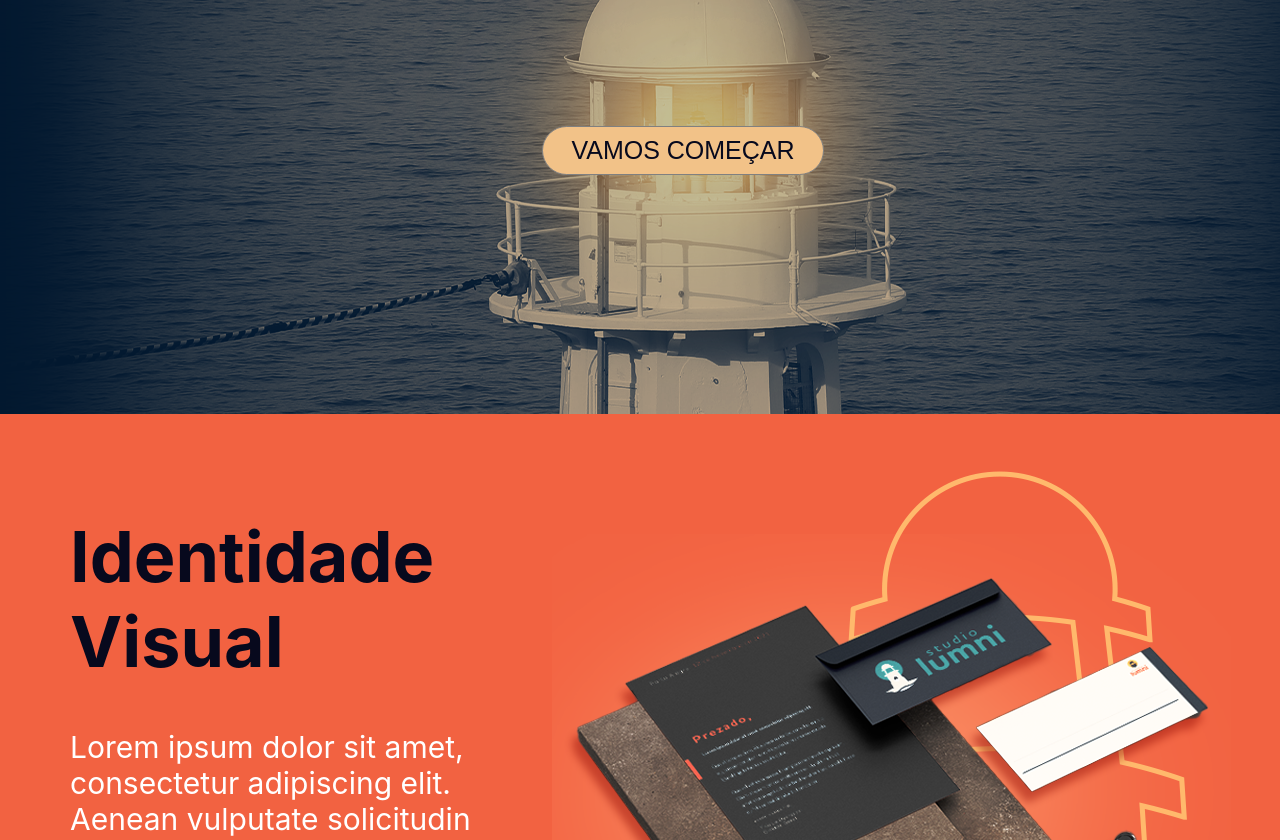
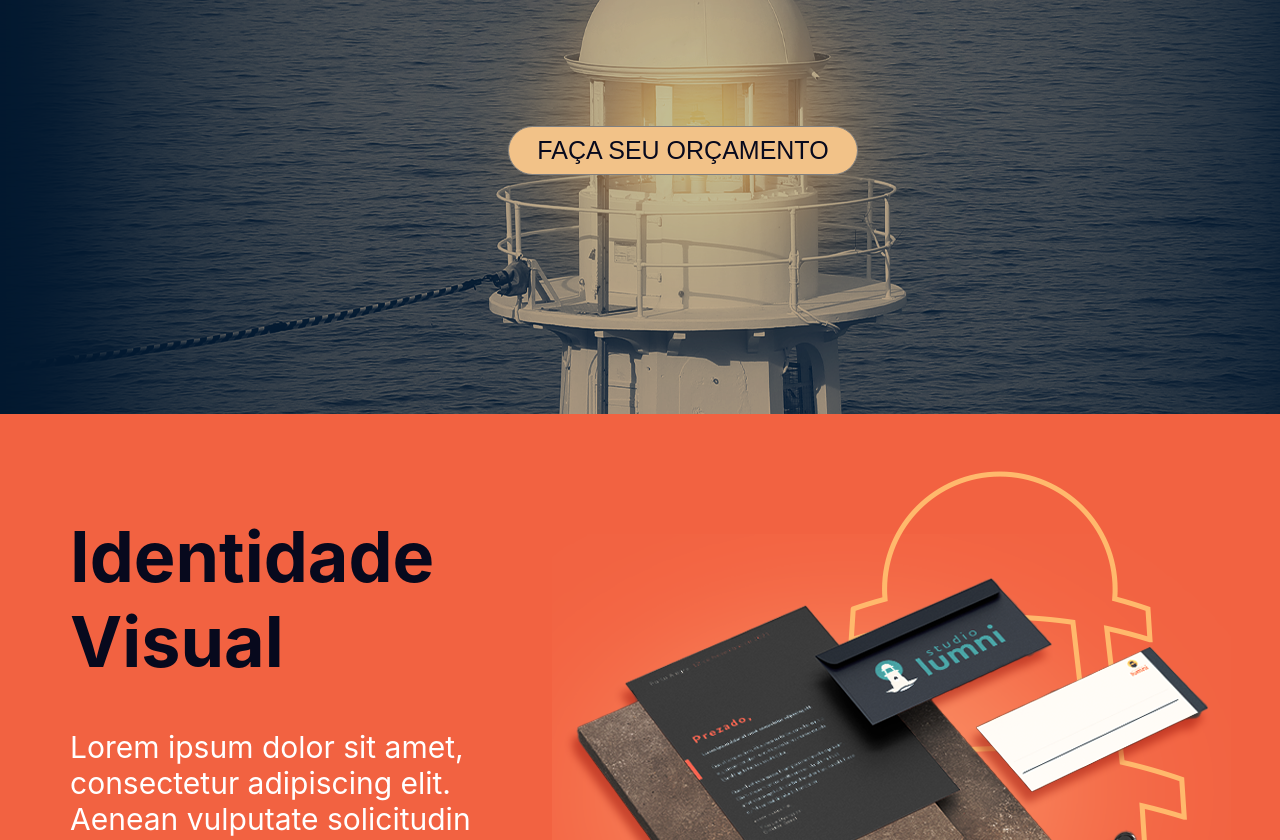
Before and after one commit to mateusbra/lumni, a React (Create React App) app: page / in a window 1280 px wide. Shown: the part 1960-2800 px from the top of the page. Built offline with nearby package versions, Linux system fonts and the light colour scheme; a web font is replaced by a local one.

Commit message:
VAMOS COMEÇAR

```diff
--- a/src/components/Custom.js
+++ b/src/components/Custom.js
@@ -10,7 +10,7 @@ function Custom(){
             <div style={{marginTop:100,marginRight:70}}>
                 <div style={{color:"#07091d",fontWeight:"bolder",fontSize:70}}>Personalizados</div>
                 <div style={{marginTop:45,color:"white",fontSize:30,maxWidth:520}}>Lorem ipsum dolor sit amet, consectetur adipiscing elit. Aenean vulputate solicitudin tellus, in interdum sem facilisis ut. Fusce sit amet orci ipsum. Etiam eget convallis mauris. Proin id</div>
-                <button style={{...styles.homeButton,marginTop:30}}>VAMOS COMEÇAR</button>
+                <button style={{...styles.homeButton,marginTop:30}}>FAÇA SEU ORÇAMENTO</button>
               </div>
             </div>
     </div>
--- a/src/components/Footer.js
+++ b/src/components/Footer.js
@@ -10,7 +10,7 @@ function Footer(){
                     <img style={{height:45}} src={Logo} alt={"Logo"}/>
                 </a>
             </div>
-            <div style={{marginRight:"38%",textAlign:"center"}}>
+            <div style={{marginRight:"40%",textAlign:"center"}}>
                 <div>Av. Venâncio Aires, 214 Sala 501 Porto Alegre/RS - 90040-190<br/>(51) 99950-3668 / Studio Lumni™ 2022</div>
             </div>
         </div>
--- a/src/components/Influencer.js
+++ b/src/components/Influencer.js
@@ -9,7 +9,7 @@ function Influencer(){
             <div style={{marginTop:100,marginLeft:70}}>
                 <div style={{color:"#07091d",fontWeight:"bolder",fontSize:70}}>Pacotes para Influenciadores</div>
                 <div style={{marginTop:45,color:"white",fontSize:30,maxWidth:520}}>Lorem ipsum dolor sit amet, consectetur adipiscing elit. Aenean vulputate solicitudin tellus, in interdum sem facilisis ut. Fusce sit amet orci ipsum.</div>
-                <button style={{...styles.homeButton,marginTop:30}}>VAMOS COMEÇAR</button>
+                <button style={{...styles.homeButton,marginTop:30}}>FAÇA SEU ORÇAMENTO</button>
             </div>
                 <img src={influencer} alt={"Influencer"} style={{height:728,width:728,float:"right"}} />
             </div>
--- a/src/components/LightHouse.js
+++ b/src/components/LightHouse.js
@@ -10,7 +10,6 @@ function LightHouse(){
               <div style={{display:"flex",flexDirection:"column"}}>
                 <div style={{marginTop:200,width:500}}>
                   <div style={{color:styles.colors.orange,fontSize:70,fontFamily:"FFGoodPro-Bold"}}>CRIATIVIDADE TRANSFORMA SUA EMPRESA</div>
-                  <button style={{...styles.homeButton,marginTop:80}}>VAMOS COMEÇAR</button>
                 </div>
               </div>
           </div>
--- a/src/components/LightHouse3.js
+++ b/src/components/LightHouse3.js
@@ -9,7 +9,7 @@ function LightHouse3(){
             <div style={{display:"flex",flexDirection:"column",alignItems:"center"}}>
                 <div style={{marginTop:100,maxWidth:1040}}>
                     <div style={{color:"white",textAlign:"center",fontSize:30}}>Lorem ipsum dolor sit amet, consectetur adipiscing elit. Aenean vulputate solicitudin tellus, in interdum sem facilisis ut. Fusce sit amet orci ipsum. Etiam eget convallis mauris. Proin id gravida im. Aenean mollis leo ut eros suscipit malesuada. Sed quis augue et valit facilisis semper a nec dolor. Integer</div>
-                    <button style={{...styles.homeButton,display:"flex",margin:"200px auto 0"}}>VAMOS COMEÇAR</button>
+                    <button style={{...styles.homeButton,display:"flex",margin:"200px auto 0"}}>FAÇA SEU ORÇAMENTO</button>
                 </div>
             </div>
         </div>
--- a/src/components/Portfolio.js
+++ b/src/components/Portfolio.js
@@ -19,7 +19,7 @@ function Portfolio(){
                     </div>
                 </div>
             </div>
-            <button style={{...styles.homeButton,fontWeight:"bolder",padding:"5px 28px",backgroundColor:styles.colors.orange,borderStyle:"none",margin:"32px auto",display:"flex"}}>VER TODO O PORTFÓLIO</button>
+                <button onClick={() => {window.location.href = "https://www.behance.net/studiolumni"}} style={{...styles.homeButton,fontWeight:"bolder",padding:"5px 28px",backgroundColor:styles.colors.orange,borderStyle:"none",margin:"32px auto",display:"flex"}}>VER TODO O PORTFÓLIO</button>
         </div>
     );
 }
--- a/src/components/Services.js
+++ b/src/components/Services.js
@@ -9,7 +9,7 @@ function Services(){
             <div style={{marginTop:100,marginLeft:70}}>
                 <div style={{color:"#07091d",fontWeight:"bolder",fontSize:70}}>Identidade Visual</div>
                 <div style={{marginTop:45,color:"white",fontSize:30,maxWidth:520}}>Lorem ipsum dolor sit amet, consectetur adipiscing elit. Aenean vulputate solicitudin tellus, in interdum sem facilisis ut. Fusce sit amet orci ipsum. Etiam eget convallis mauris. Proin id</div>
-                <button style={{...styles.homeButton,marginTop:30}}>VAMOS COMEÇAR</button>
+                <button style={{...styles.homeButton,marginTop:30}}>FAÇA SEU ORÇAMENTO</button>
             </div>
                 <img src={idVisual} alt={"Identidade Visual"} style={{height:728,width:728,float:"right"}} />
             </div>
--- a/src/components/SocialMedia.js
+++ b/src/components/SocialMedia.js
@@ -10,7 +10,7 @@ function SocialMedia(){
             <div style={{marginTop:100,marginRight:70}}>
                 <div style={{color:"#07091d",fontWeight:"bolder",fontSize:70}}>Social Media</div>
                 <div style={{marginTop:45,color:"white",fontSize:30,maxWidth:520}}>Lorem ipsum dolor sit amet, consectetur adipiscing elit. Aenean vulputate solicitudin tellus, in interdum sem facilisis ut. Fusce sit amet orci ipsum. Etiam eget convallis mauris. Proin id</div>
-                <button style={{...styles.homeButton,marginTop:30}}>VAMOS COMEÇAR</button>
+                <button style={{...styles.homeButton,marginTop:30}}>FAÇA SEU ORÇAMENTO</button>
               </div>
             </div>
     </div>
```
